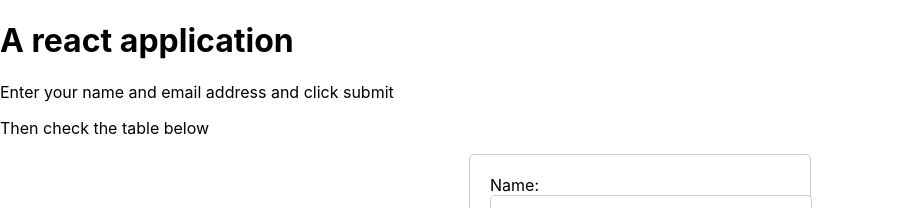
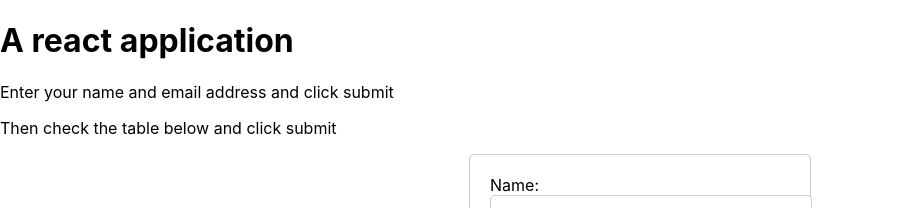
Before and after one commit to chinmaybonde20-v2/React-Project, a React (Create React App) app: page / in a window 1280 px wide. Shown: the top 208 px of the page, without its empty margins (0-903 px from the left). Built offline with nearby package versions, Linux system fonts and the light colour scheme.

Commit message:
minor changes

```diff
--- a/src/App.js
+++ b/src/App.js
@@ -13,7 +13,7 @@
     <div>
       <h1>A react application</h1>
       <p>Enter your name and email address and click submit</p>
-      <p>Then check the table below</p>
+      <p>Then check the table below and click submit</p>
       <MyForm onSubmit={handleSubmit} />
       <DataTable data={data} />
     </div>
```
